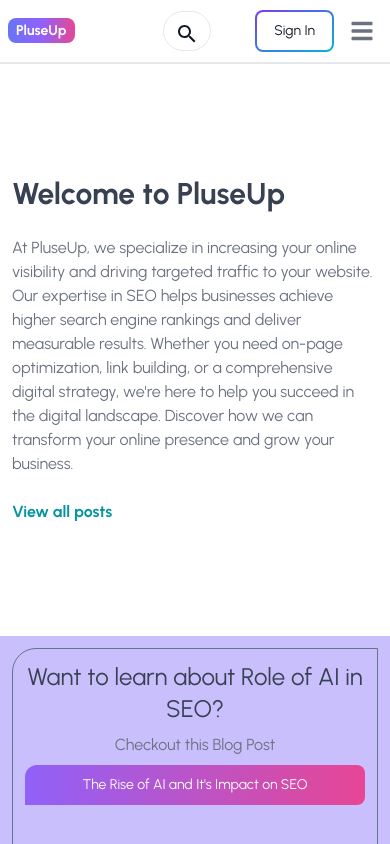
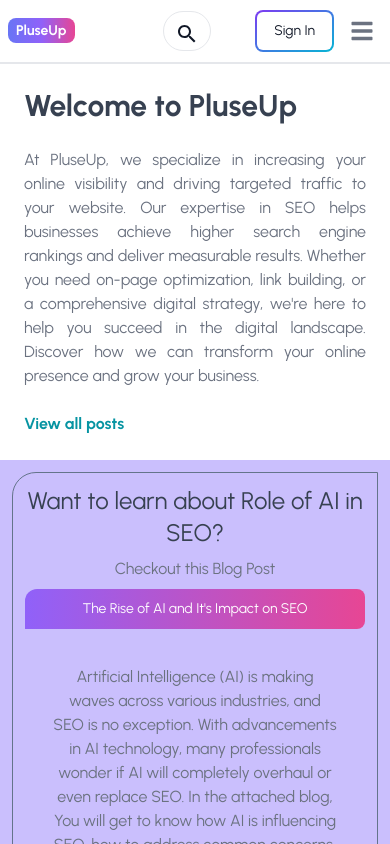
Before and after one commit to samiullahtariq/mern-blog-main, a React (Vite) app in the folder client/: page / in a window 390 px wide. Shown: the top 844 px of the page. Built offline with nearby package versions, Linux system fonts and the light colour scheme; no server answers.

Commit message:
did some formating

```diff
--- a/client/src/components/Footer.jsx
+++ b/client/src/components/Footer.jsx
@@ -79,7 +79,7 @@
           />
           <div className="flex gap-6 sm:mt-0 mt-4 sm:justify-center">
             <Footer.Icon href='https://www.instagram.com/pluseupblogs/' icon={Instagram}/>
-            <Footer.Icon href='https://www.facebook.com/profile.php?id=61565491924616' icon={FacebookOutlinedIcon}/>
+            <Footer.Icon href='https://www.facebook.com/profile.php?id=61565492825465&mibextid=LQQJ4d' icon={FacebookOutlinedIcon}/>
             <Footer.Icon href='https://www.pinterest.com/pluseupblogs/' icon={Pinterest}/>
             <Footer.Icon href='https://www.linkedin.com/company/pluseup/' icon={LinkedInIcon}/>
 
--- a/client/src/pages/Home.jsx
+++ b/client/src/pages/Home.jsx
@@ -25,10 +25,10 @@
     <meta name="description" content="At PluseUp, we are offer SEO solutions focused on boosting online visibility and driving long-term growth with customer Satisfaction."/>
     <link rel="canonical" href="https://www.pluseup.com/" />
    </Helmet>
-      <div className='flex flex-col gap-6 p-28 px-3 max-w-6xl mx-auto '>
+      <div className='flex flex-col gap-6 p-6 md:p-28 md:px-3 max-w-6xl mx-auto '>
         <h1 className='text-3xl font-bold lg:text-4xl'>Welcome to PluseUp
 </h1>
-        <p className='text-gray-500'>
+        <p className='text-gray-500 text-justify'>
         At PluseUp, we specialize in increasing your online visibility and driving targeted traffic to your website.
          Our expertise in SEO helps businesses achieve higher search engine rankings and deliver measurable results.
           Whether you need on-page optimization, link building, or a comprehensive digital strategy, we're here to
```
Also changed, not shown: client/src/index.css (+1 -1 lines).
